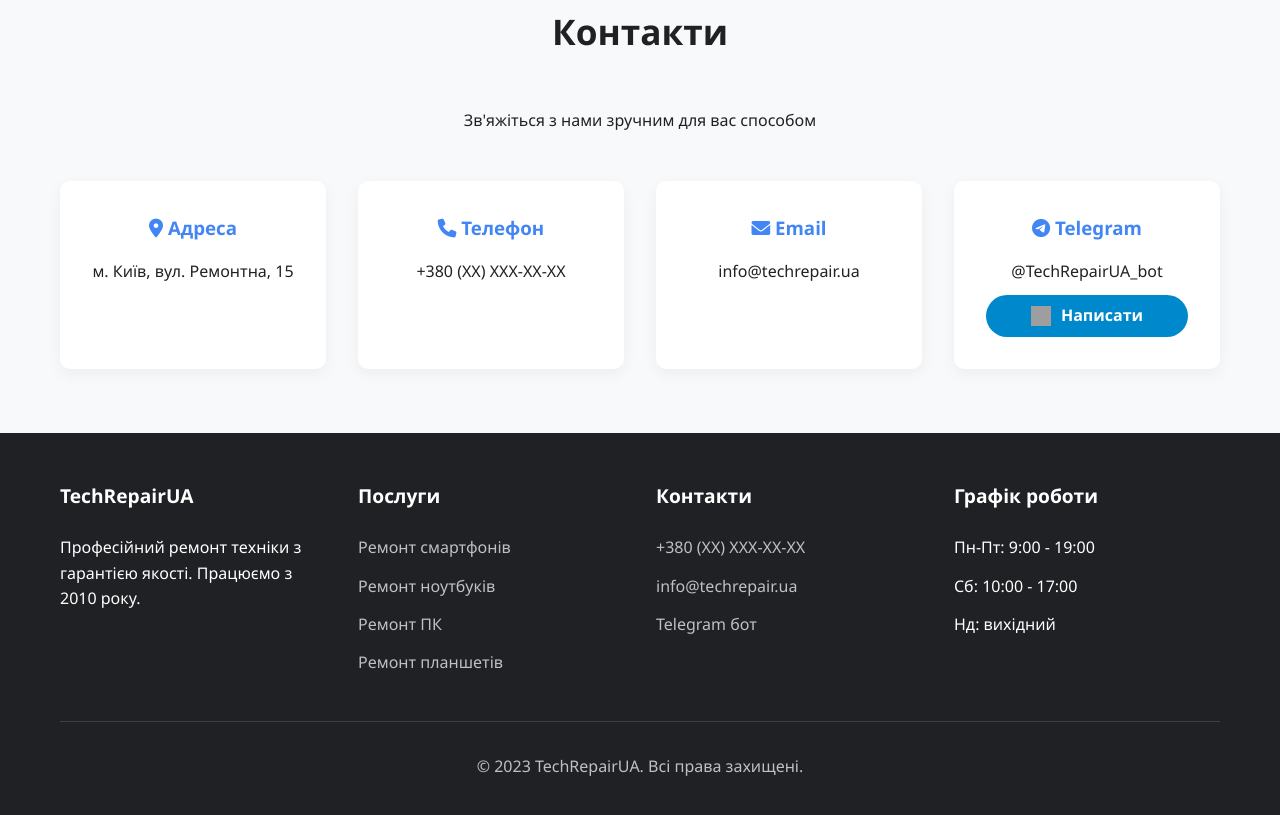
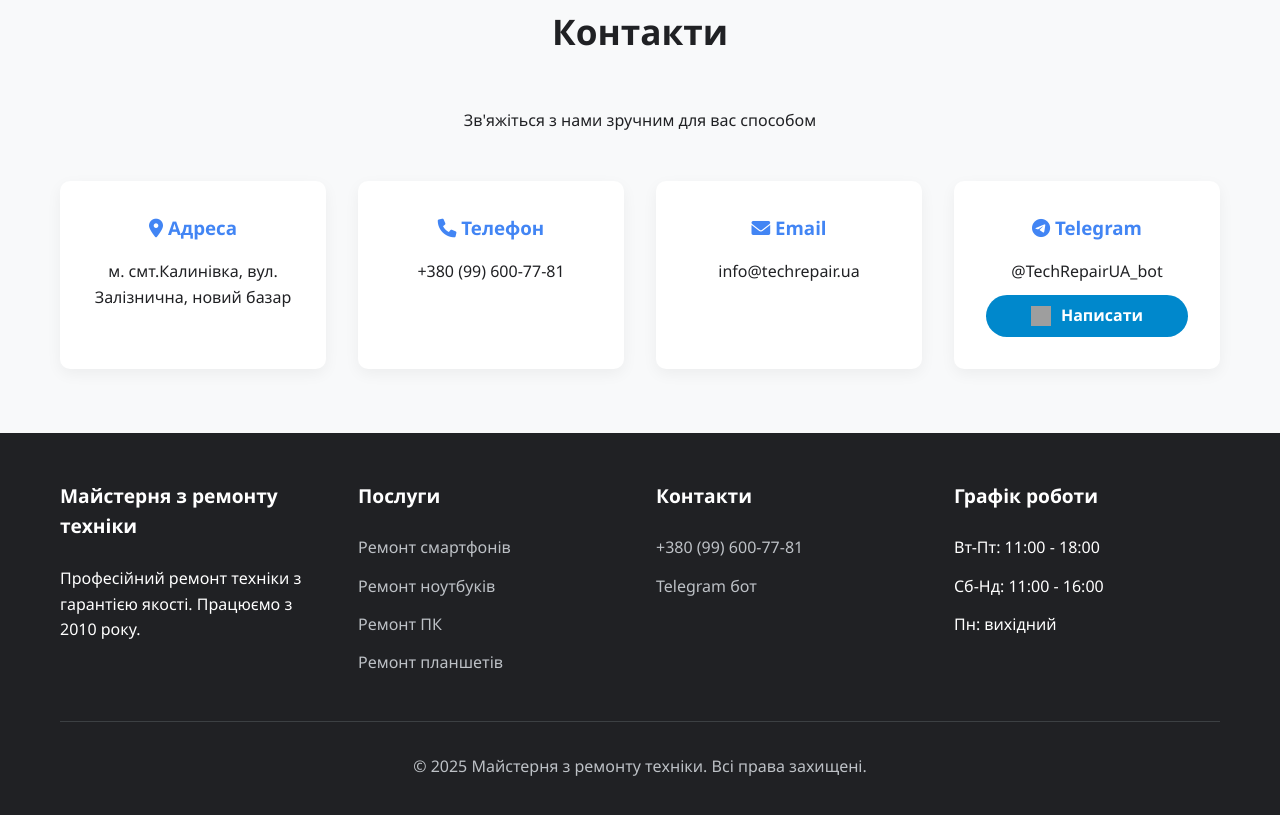
Before and after one commit to alextom90/repair-webapp, a plain HTML site: page index.html in a window 1280 px wide. Shown: the part 2478-3293 px from the top of the page. Drawn offline with Linux system fonts and the light colour scheme; grey boxes are pictures that could not be loaded.

Commit message:
Update index.html

```diff
--- a/index.html
+++ b/index.html
@@ -3,7 +3,7 @@
 <head>
     <meta charset="UTF-8">
     <meta name="viewport" content="width=device-width, initial-scale=1.0">
-    <title>TechRepairUA - Сервіс ремонту техніки</title>
+    <title>Майстерня з ремонту техніки - Сервіс ремонту техніки</title>
     <style>
         :root {
             --primary: #4285f4;
@@ -418,7 +418,7 @@
             <div class="about-content">
                 <div class="about-text">
                     <h2>Чому обирають нас?</h2>
-                    <p>Ми - команда професіоналів з більш ніж 10-річним досвідом у ремонті техніки. Наші майстри постійно підвищують кваліфікацію та використовують тільки якісні комплектуючі.</p>
+                    <p>Ми - команда професіоналів з більш ніж 7-річним досвідом у ремонті техніки. Наші майстри постійно підвищують кваліфікацію та використовують тільки якісні комплектуючі.</p>
                     <p>Ми пропонуємо швидкий та якісний сервіс з гарантією на всі виконані роботи. Наші клієнти завжди задоволені результатом!</p>
                     <p>Використовуємо сучасне обладнання та оригінальні запчастини для більшості популярних брендів.</p>
                     <a href="#contact" class="btn">Зв'язатися з нами</a>
@@ -465,12 +465,12 @@
             <div class="contact-info">
                 <div class="contact-card">
                     <h3><i class="fas fa-map-marker-alt"></i> Адреса</h3>
-                    <p>м. Київ, вул. Ремонтна, 15</p>
+                    <p>м. смт.Калинівка, вул. Залізнична, новий базар</p>
                 </div>
 
                 <div class="contact-card">
                     <h3><i class="fas fa-phone"></i> Телефон</h3>
-                    <p>+380 (XX) XXX-XX-XX</p>
+                    <p>+380 (99) 600-77-81</p>
                 </div>
 
                 <div class="contact-card">
@@ -481,7 +481,7 @@
                 <div class="contact-card">
                     <h3><i class="fab fa-telegram"></i> Telegram</h3>
                     <p>@TechRepairUA_bot</p>
-                    <a href="https://t.me/YourRepairBot" class="btn btn-telegram" style="margin-top: 10px; padding: 0.5rem 1rem;">
+                    <a href="https://t.me/7616413736:AAHlQbCA5zg7arG8ODYuCh322jE7p4UvKhM" class="btn btn-telegram" style="margin-top: 10px; padding: 0.5rem 1rem;">
                         <img src="https://telegram.org/img/t_logo.png" alt="Telegram">
                         Написати
                     </a>
@@ -494,7 +494,7 @@
         <div class="container">
             <div class="footer-content">
                 <div class="footer-column">
-                    <h3>TechRepairUA</h3>
+                    <h3>Майстерня з ремонту техніки</h3>
                     <p>Професійний ремонт техніки з гарантією якості. Працюємо з 2010 року.</p>
                 </div>
 
@@ -511,24 +511,23 @@
                 <div class="footer-column">
                     <h3>Контакти</h3>
                     <ul>
-                        <li><a href="tel:+380XXXXXXXXX">+380 (XX) XXX-XX-XX</a></li>
-                        <li><a href="mailto:info@techrepair.ua">info@techrepair.ua</a></li>
-                        <li><a href="https://t.me/7616413736:AAHlQbCA5zg7arG8ODYuCh322jE7p4UvKhM">Telegram бот</a></li>
+                        <li><a href="tel:+380996007781">+380 (99) 600-77-81</a></li>
+                     <li><a href="https://t.me/7616413736:AAHlQbCA5zg7arG8ODYuCh322jE7p4UvKhM">Telegram бот</a></li>
                     </ul>
                 </div>
 
                 <div class="footer-column">
                     <h3>Графік роботи</h3>
                     <ul>
-                        <li>Пн-Пт: 9:00 - 19:00</li>
-                        <li>Сб: 10:00 - 17:00</li>
-                        <li>Нд: вихідний</li>
+                        <li>Вт-Пт: 11:00 - 18:00</li>
+                        <li>Сб-Нд: 11:00 - 16:00</li>
+                        <li>Пн: вихідний</li>
                     </ul>
                 </div>
             </div>
 
             <div class="copyright">
-                <p>&copy; 2023 TechRepairUA. Всі права захищені.</p>
+                <p>&copy; 2025 Майстерня з ремонту техніки. Всі права захищені.</p>
             </div>
         </div>
     </footer>
```
